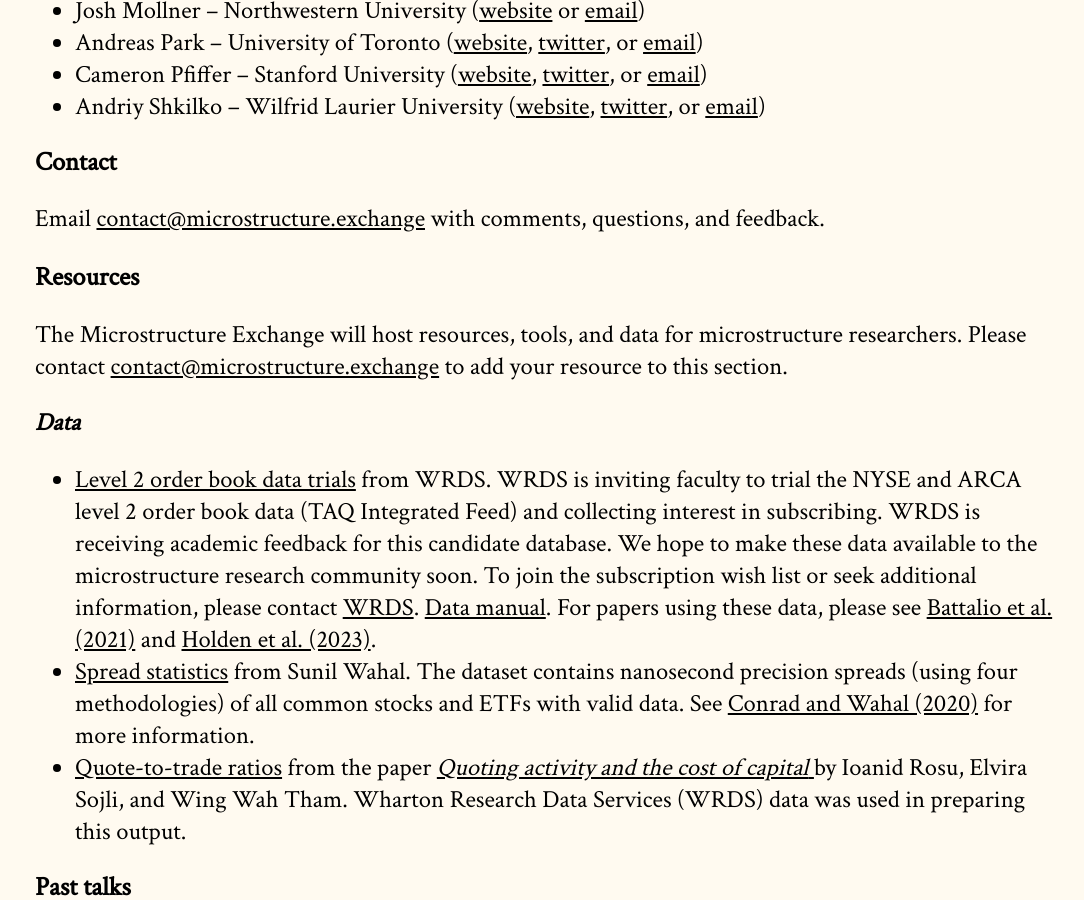
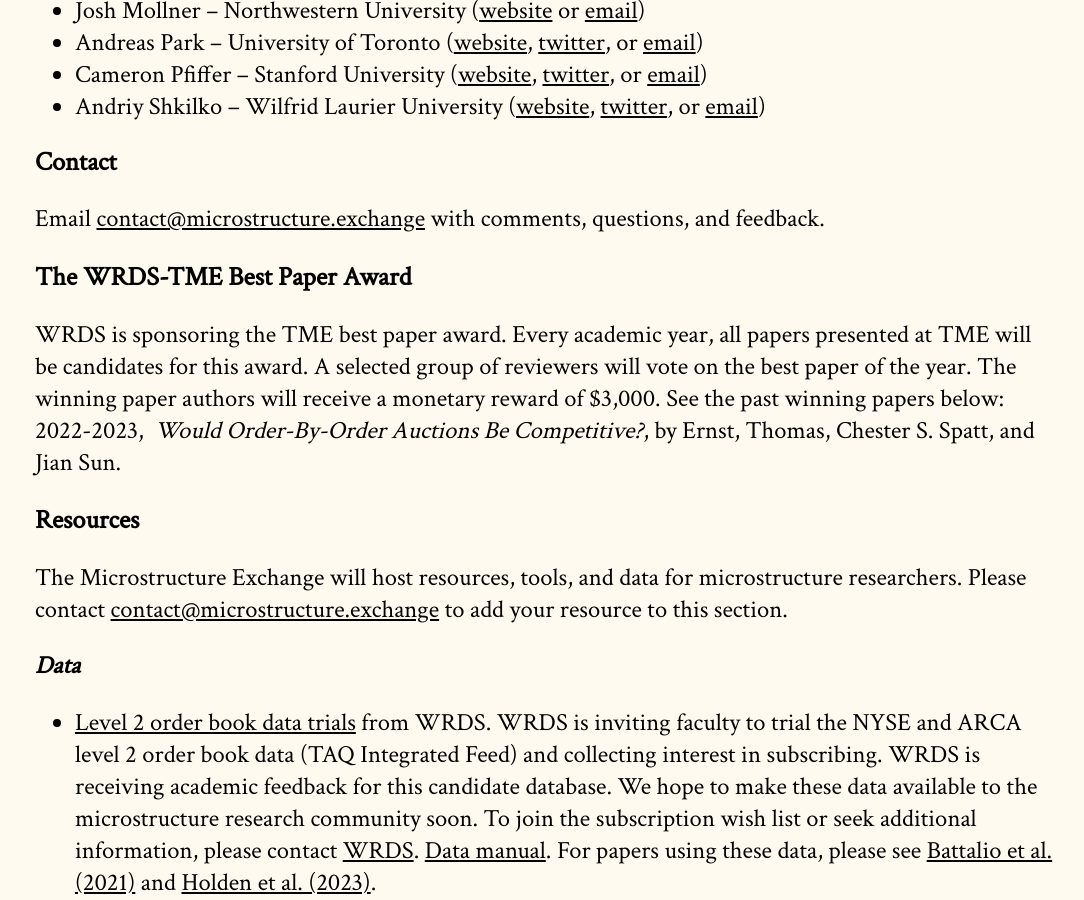
Before and after one commit to cpfiffer/microstructure.exchange, a Jekyll site: the page built from index.md, in a window 1280 px wide and 900 px high, scrolled down 1970 px. Shown: the whole window, without its empty margins (93-1177 px from the left). Built offline with Jekyll 4.4.1, drawn with Linux system fonts in a browser that asks for light colours; some web fonts are replaced.

Commit message:
Update index.md

```diff
--- a/index.md
+++ b/index.md
@@ -49,6 +49,10 @@ To receive updates about upcoming seminars, please subscribe to our [mailing lis
 ## Contact
 
 Email [contact@microstructure.exchange](mailto:contact@microstructure.exchange) with comments, questions, and feedback.
+
+## The WRDS-TME Best Paper Award
+WRDS is sponsoring the TME best paper award. Every academic year, all papers presented at TME will be candidates for this award. A selected group of reviewers will vote on the best paper of the year. The winning paper authors will receive a monetary reward of $3,000. See the past winning papers below:
+2022-2023,  _Would Order-By-Order Auctions Be Competitive?_, by Ernst, Thomas, Chester S. Spatt, and Jian Sun.
 
 ## Resources
 
```
